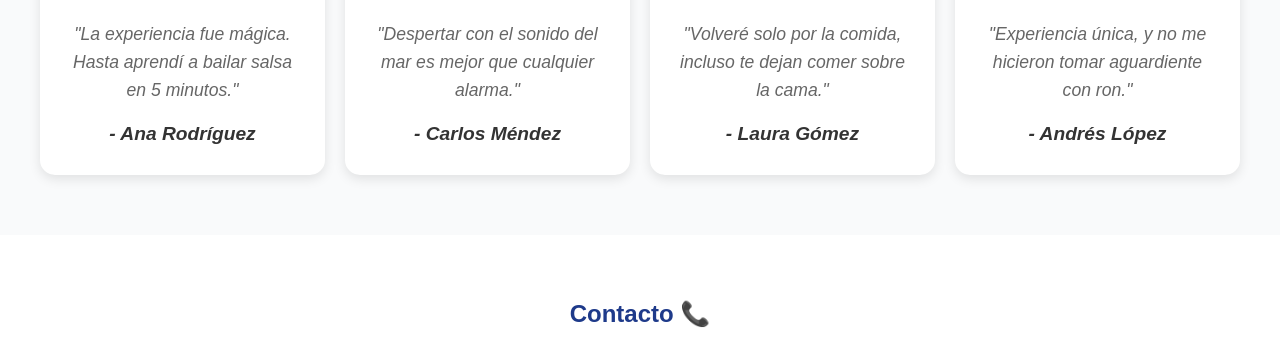
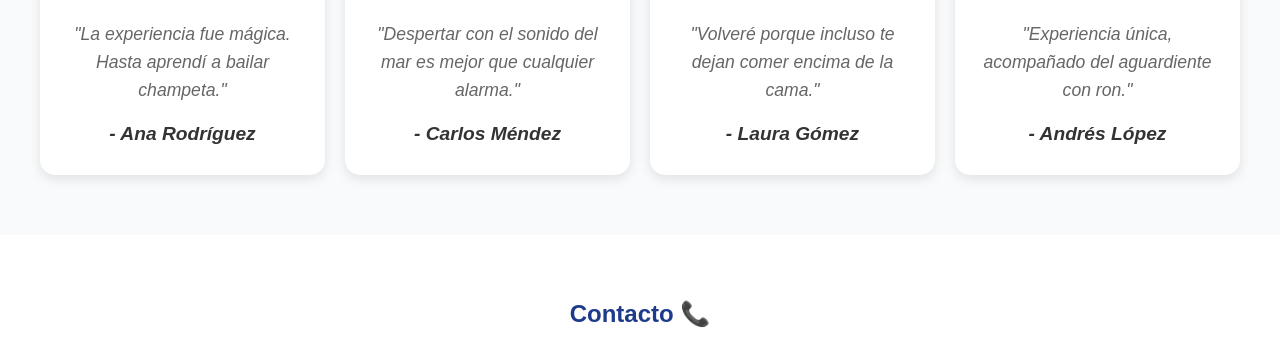
Before and after one commit to ChompaDompa/laura_valen_caporo, a plain HTML site: page index.html in a window 1280 px wide. Shown: the part 2876-3218 px from the top of the page. Drawn offline with Linux system fonts and the light colour scheme; a web font is replaced by a local one.

Commit message:
Cambios en huespedes

```diff
--- a/index.html
+++ b/index.html
@@ -171,7 +171,7 @@
     <div class="testimonials">
       <div class="quote">
         <img src="https://randomuser.me/api/portraits/women/44.jpg" alt="Huésped feliz" class="guest-photo">
-        <p>"La experiencia fue mágica. Hasta aprendí a bailar salsa en 5 minutos."</p>
+        <p>"La experiencia fue mágica. Hasta aprendí a bailar champeta."</p>
         <h4>- Ana Rodríguez</h4>
       </div>
       <div class="quote">
@@ -181,12 +181,12 @@
       </div>
       <div class="quote">
         <img src="https://randomuser.me/api/portraits/women/68.jpg" alt="Huésped feliz" class="guest-photo">
-        <p>"Volveré solo por la comida, incluso te dejan comer sobre la cama."</p>
+        <p>"Volveré porque incluso te dejan comer encima de la cama."</p>
         <h4>- Laura Gómez</h4>
       </div>
       <div class="quote">
         <img src="https://randomuser.me/api/portraits/men/52.jpg" alt="Huésped feliz" class="guest-photo">
-        <p>"Experiencia única, y no me hicieron tomar aguardiente con ron."</p>
+        <p>"Experiencia única, acompañado del aguardiente con ron."</p>
         <h4>- Andrés López</h4>
       </div>
     </div>
```
